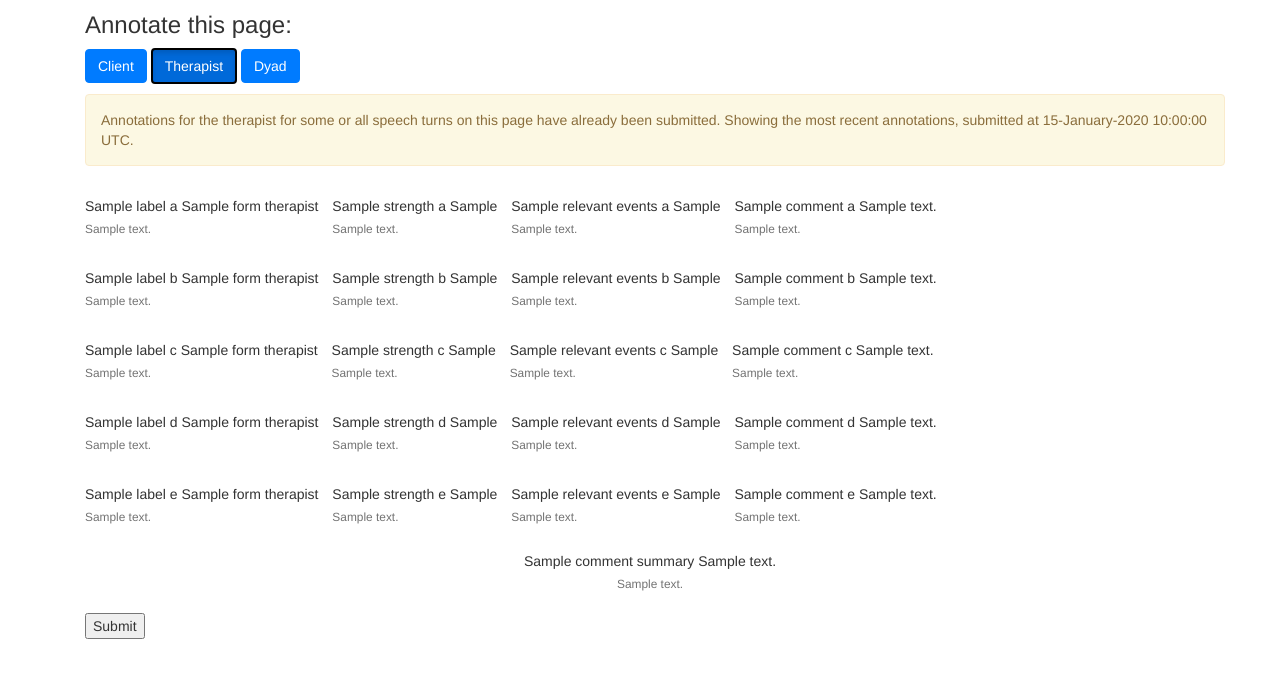
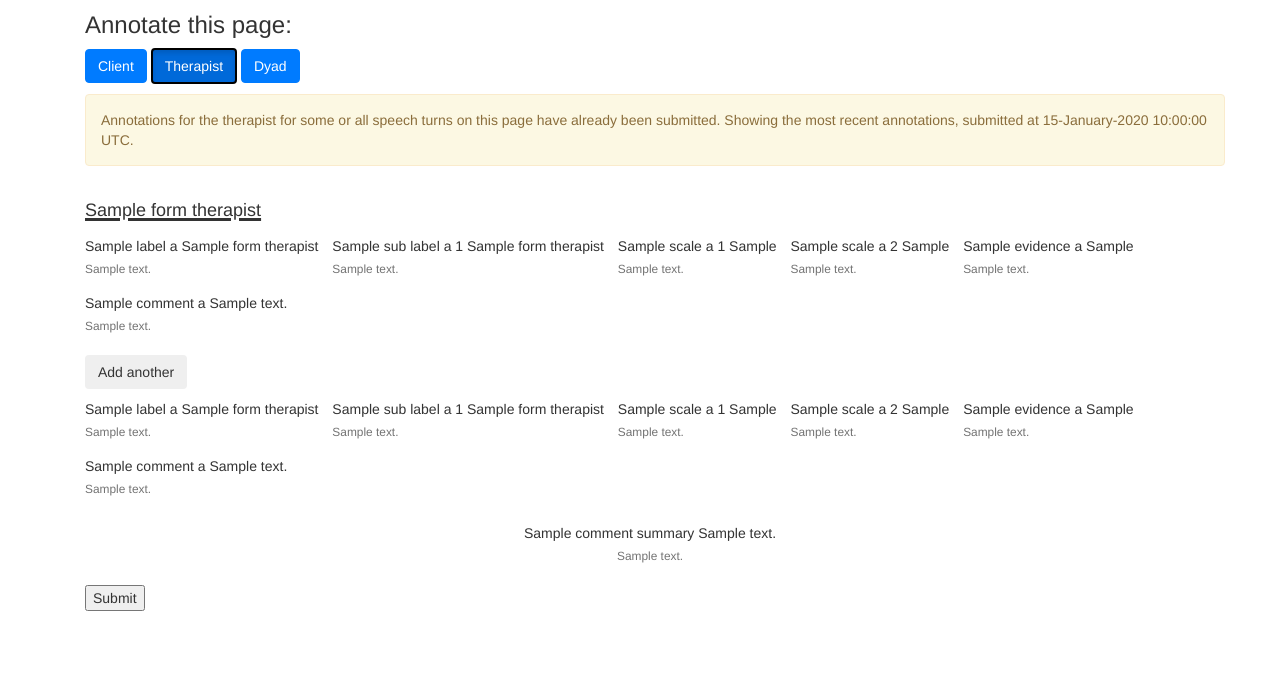
Before and after one commit to Maria-Liakata-NLP-Group/annotations-interface, a Flask app: template app/templates/annotate/annotate_ps.html in a window 1280 px wide, after a click on "Therapist". Shown: the part 305-984 px from the top of the page. After the commit the page ends 916 px from the top, so only its background shows below. Run offline with Flask 3, Linux system fonts and the light colour scheme; the template is opened without the code that fills it: most values are stand-ins (such as "Sample title", 1, 10 or a date in 2020); some libraries are stand-ins or nearby versions.

Commit message:
update form template for therapist

```diff
--- a/app/templates/annotate/therapist_form.html
+++ b/app/templates/annotate/therapist_form.html
@@ -6,6 +6,7 @@
   role="form"
   class="collapse"
   id="form_therapist"
+  onsubmit="return validateForm()"
 >
   {{ form_therapist.hidden_tag() }}
   <!-- Hidden CSRF token -->
@@ -19,45 +20,47 @@
   </div>
   {% endif %}
 
+  <!-- Label A -->
   <div class="form-group">
-    {{ wtf.form_field(form_therapist.label_a) }} {{
-    wtf.form_field(form_therapist.strength_a) }} {{
-    wtf.form_field(form_therapist.relevant_events_a) }} {{
-    wtf.form_field(form_therapist.comment_a) }}
+    <h4 class="underline-text">{{ form_therapist.title_a }}</h4>
+    {{ wtf.form_field(form_therapist.label_a, class_="form-control
+    dynamic_select", data_target="sub_label_a_1_therapist") }} {{
+    wtf.form_field(form_therapist.sub_label_a_1) }} {{
+    wtf.form_field(form_therapist.scale_a_1) }} {{
+    wtf.form_field(form_therapist.scale_a_2) }} {{
+    wtf.form_field(form_therapist.evidence_a) }} {{
+    wtf.form_field(form_therapist.comment_a, class_="form-control
+    comment_field", data_target="label_a_client") }}
   </div>
   <p></p>
-  <div class="form-group">
-    {{ wtf.form_field(form_therapist.label_b) }} {{
-    wtf.form_field(form_therapist.strength_b) }} {{
-    wtf.form_field(form_therapist.relevant_events_b) }} {{
-    wtf.form_field(form_therapist.comment_b) }}
+  <!-- Button to toggle an additional form group for label A -->
+  <button
+    type="button"
+    class="btn btn-secondary mx-2"
+    id="btn_therapist_label_a_add"
+    data-target="#therapist_label_a_add"
+  >
+    Add another
+  </button>
+  <div class="form-group collapse" id="therapist_label_a_add">
+    {{ wtf.form_field(form_therapist.label_a, class_="form-control
+    dynamic_select", data_target="sub_label_a_1_therapist") }} {{
+    wtf.form_field(form_therapist.sub_label_a_1) }} {{
+    wtf.form_field(form_therapist.scale_a_1) }} {{
+    wtf.form_field(form_therapist.scale_a_2) }} {{
+    wtf.form_field(form_therapist.evidence_a) }} {{
+    wtf.form_field(form_therapist.comment_a, class_="form-control
+    comment_field", data_target="label_a_client") }}
   </div>
   <p></p>
-  <div class="form-group">
-    {{ wtf.form_field(form_therapist.label_c) }} {{
-    wtf.form_field(form_therapist.strength_c) }} {{
-    wtf.form_field(form_therapist.relevant_events_c) }} {{
-    wtf.form_field(form_therapist.comment_c) }}
-  </div>
-  <p></p>
-  <div class="form-group">
-    {{ wtf.form_field(form_therapist.label_d) }} {{
-    wtf.form_field(form_therapist.strength_d) }} {{
-    wtf.form_field(form_therapist.relevant_events_d) }} {{
-    wtf.form_field(form_therapist.comment_d) }}
-  </div>
-  <p></p>
-  <div class="form-group">
-    {{ wtf.form_field(form_therapist.label_e) }} {{
-    wtf.form_field(form_therapist.strength_e) }} {{
-    wtf.form_field(form_therapist.relevant_events_e) }} {{
-    wtf.form_field(form_therapist.comment_e) }}
-  </div>
-  <p></p>
+
+  <!-- Summary comment -->
   <div style="text-align: center">
     {{ wtf.form_field(form_therapist.comment_summary) }}
   </div>
   <p></p>
+
+  <!-- Submit -->
   <p>
     <input type="submit" name="submit_form_therapist" value="Submit" />
   </p>
```
